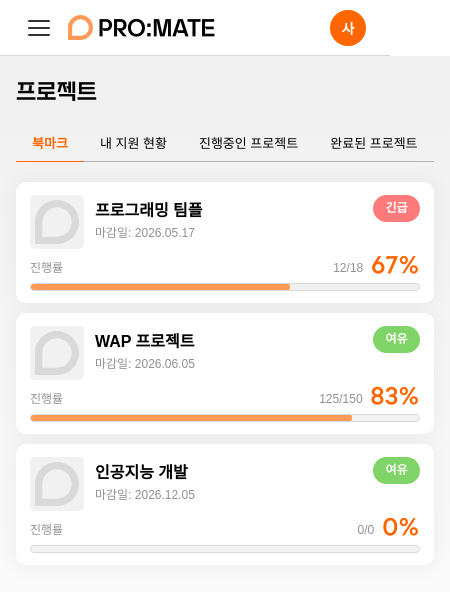
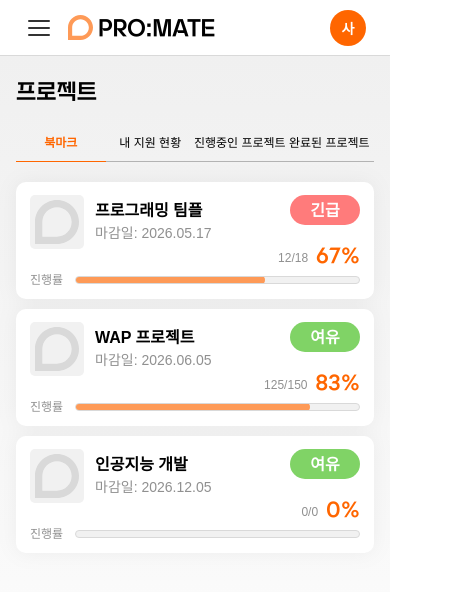
Before and after one commit to pknu-wap/promate, a React (Vite) app in the folder FE/: page /project in a window 390 px wide. Shown: the top 592 px of the page, 450 px wide, since content can reach past the window. Built offline with nearby package versions, Linux system fonts and the light colour scheme; no server answers; a web font is replaced by a local one.

Commit message:
style: 반응형 가로 스크롤 제거

```diff
--- a/FE/src/components/ProjectBox/ProjectBox.css
+++ b/FE/src/components/ProjectBox/ProjectBox.css
@@ -3,10 +3,9 @@
   flex-direction: column;
   justify-content: center;
   gap: 3px;
-  padding: 14px 20px;
   width: 100%;
   min-height: 113px;
-  height: auto;
+  padding: 14px 20px;
   background: #FFFFFF;
   border-radius: 10px;
   box-sizing: border-box;
@@ -23,27 +22,27 @@
   align-items: flex-start;
   gap: 16px;
   margin-top: 1px;
+  box-sizing: border-box;
 }
 
 .project-box-content {
   display: flex;
   flex-direction: column;
   flex: 1;
+  min-width: 0;
 }
 
 .project-box-top {
   display: flex;
-  flex-direction: row;
   justify-content: space-between;
   align-items: center;
   width: 100%;
   min-height: 42px;
-  height: auto;
+  box-sizing: border-box;
 }
 
 .project-box-info {
   display: flex;
-  flex-direction: row;
   align-items: center;
   gap: 16px;
   flex: 1;
@@ -61,7 +60,6 @@
 
 .project-box-title {
   font-family: 'Pretendard', sans-serif;
-  font-style: normal;
   font-weight: 600;
   line-height: 19px;
   color: #000000;
@@ -73,7 +71,6 @@
 
 .project-due-date {
   font-family: 'Pretendard', sans-serif;
-  font-style: normal;
   font-weight: 400;
   font-size: 14px;
   line-height: 17px;
@@ -82,7 +79,6 @@
 
 .project-box-status {
   display: flex;
-  flex-direction: row;
   justify-content: center;
   align-items: center;
   align-self: flex-start;
@@ -98,7 +94,6 @@
   background: #80D366;
   border-radius: 20px;
   font-family: 'Pretendard', sans-serif;
-  font-style: normal;
   font-weight: 600;
   font-size: 16px;
   line-height: 19px;
@@ -123,10 +118,10 @@
 
 .progress-header {
   display: flex;
-  flex-direction: row;
   align-items: center;
   width: 100%;
   gap: 12px;
+  box-sizing: border-box;
 }
 
 .progress-header .progress-bar {
@@ -136,7 +131,6 @@
 .progress-label,
 .progress-step {
   font-family: 'Pretendard', sans-serif;
-  font-style: normal;
   font-weight: 400;
   font-size: 12px;
   line-height: 14px;
@@ -149,61 +143,49 @@
 
 .progress-stats {
   display: flex;
-  flex-direction: row;
   align-items: baseline;
+  justify-content: flex-end;
   gap: 8px;
-  justify-content: flex-end;
+  box-sizing: border-box;
 }
 
 .progress-percent {
   font-family: 'YSpotlightOTF', 'Pretendard', sans-serif;
-  font-style: normal;
   font-weight: 400;
   font-size: 20px;
+  line-height: 26px;
   color: #FF6600;
-  line-height: 26px;
 }
 
 .progress-bar {
+  position: relative;
   width: 100%;
   height: 8px;
   background: #F1F1F1;
   border: 1px solid #D9D9D9;
   border-radius: 90px;
   box-sizing: border-box;
-  position: relative;
 }
 
 .progress-fill {
+  position: absolute;
+  left: -1px;
+  top: -1px;
   height: 8px;
   background: #FE9A57;
   border-radius: 90px;
-  position: absolute;
-  left: -1px;
-  top: -1px;
 }
 
 @media (max-width: 768px) {
   .project-box {
     padding: 12px 14px;
     gap: 5px;
+    overflow: hidden;
   }
 
   .project-box-upper {
     gap: 3px;
-    flex-wrap: wrap;
-  }
-
-  .project-box-text {
-    margin-left: 8px;
-  }
-
-  .project-box-info {
-    gap: 8px;
-  }
-
-  .project-box-content {
-    display: contents;
+    min-width: 0;
   }
 
   .project-box-top {
@@ -212,36 +194,17 @@
     gap: 8px;
   }
 
-  .progress-stats {
-    width: 100%;
+  .project-box-text {
+    margin-left: 8px;
   }
 
   .project-box-title {
     font-size: 16px;
+    min-width: 0;
   }
 
-  .project-due-date {
-    font-size: 12px;
-  }
-
-  .status-tag {
-    width: auto;
-    height: auto;
-    padding: 4px 12px;
-    font-size: 12px;
-    white-space: nowrap;
-  }
-
-  .progress-percent {
-    font-size: 22px;
-  }
-
-  .mobile-only {
-    display: block;
-    margin-right: auto;
-  }
-
-  .pc-only {
-    display: none;
+  .progress-stats {
+    width: 100%;
+    min-width: 0;
   }
 }
--- a/FE/src/pages/ProjectPage/ProjectPage.css
+++ b/FE/src/pages/ProjectPage/ProjectPage.css
@@ -1,10 +1,13 @@
 .project-container {
   display: flex;
   flex-direction: column;
+  flex: 1;
   width: 100%;
+  min-width: 0;
   height: calc(100vh - 56px);
   background: linear-gradient(180deg, #F0F0F0 0%, #FFFFFF 100%);
   overflow-y: auto;
+  overflow-x: hidden;
   padding: 19px 50px 20px 30px;
   box-sizing: border-box;
 }
@@ -15,6 +18,8 @@
   width: 100%;
   max-width: 1000px;
   gap: 20px;
+  min-width: 0;
+  box-sizing: border-box;
 }
 
 .project-page-title {
@@ -27,15 +32,15 @@
 
 .tabs-container {
   display: flex;
-  flex-direction: row;
   align-items: center;
   width: 100%;
   height: 37px;
+  min-width: 0;
+  overflow-x: hidden;
 }
 
 .tab-item {
   display: flex;
-  flex-direction: row;
   justify-content: center;
   align-items: center;
   padding: 10px 32px;
@@ -44,12 +49,12 @@
   box-sizing: border-box;
   border-bottom: 1px solid #B3B3B3;
   font-family: 'Pretendard', sans-serif;
-  font-style: normal;
   font-weight: 400;
   font-size: 14px;
   color: #000000;
   line-height: 17px;
   cursor: pointer;
+  flex-shrink: 0;
   white-space: nowrap;
 }
 
@@ -67,7 +72,8 @@
   display: flex;
   flex-direction: column;
   gap: 10px;
-  width: 100%;
+  min-width: 0;
+  box-sizing: border-box;
   filter: drop-shadow(0px 0px 10px rgba(0, 0, 0, 0.05));
 }
 
@@ -76,12 +82,10 @@
     padding: 20px 16px;
   }
 
-  .tabs-container {
-    overflow-x: auto;
-  }
-
   .tab-item {
-    padding: 10px 16px;
-    font-size: 13px;
+    flex: 1;
+    min-width: 0;
+    padding: 10px 4px;
+    font-size: 12px;
   }
 }
```
